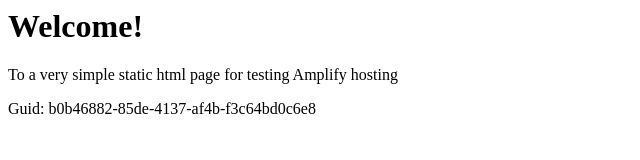
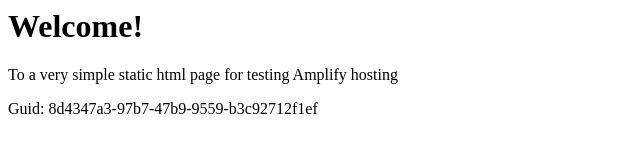
Before and after one commit to aws-aemilia-fra/Github-PR-Commit-Integration-Test-DoNotTouch-GitHubWebhookPushCanaryTest-v1-prod-eu-central-1, a website: page src/index.html in a window 1280 px wide. Shown: the full height of the page, 0-640 px from the left. Drawn offline with Linux system fonts and the light colour scheme.

Commit message:
commit from integ tests

```diff
--- a/src/index.html
+++ b/src/index.html
@@ -12,6 +12,6 @@
 <body>
     <h1>Welcome!</h1>
     <p>To a very simple static html page for testing Amplify hosting</p>
-    <p>Guid: b0b46882-85de-4137-af4b-f3c64bd0c6e8</p></body>
+    <p>Guid: 8d4347a3-97b7-47b9-9559-b3c92712f1ef</p></body>
 
 </html>
```
